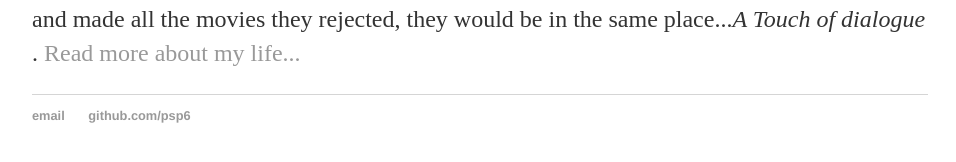
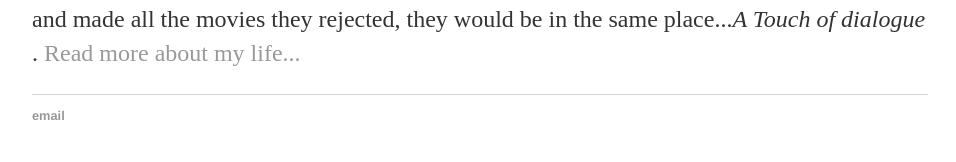
Before and after one commit to psp6/psp6.github.io, a Jekyll site: the page built from index.html, in a window 1280 px wide. Shown: the part 228-390 px from the top of the page, without its empty margins (160-1116 px from the left). Built offline with Jekyll 4.4.1, drawn with Linux system fonts in a browser that asks for light colours.

Commit message:
Update default.html

```diff
--- a/_layouts/default.html
+++ b/_layouts/default.html
@@ -21,8 +21,7 @@
 			</div><!-- /.container -->
 			<footer>
 	    		<ul>
-	        		<li><a href="mailto:prasanna_samuel@hotmail.com">email</a></li>
-	        		<li><a href="https://github.com/psp6">github.com/psp6</a></li>
+				<li><a href="mailto:prasanna_samuel@hotmail.com">email</a></li>
 				</ul>
 			</footer>
 		</body>
```
